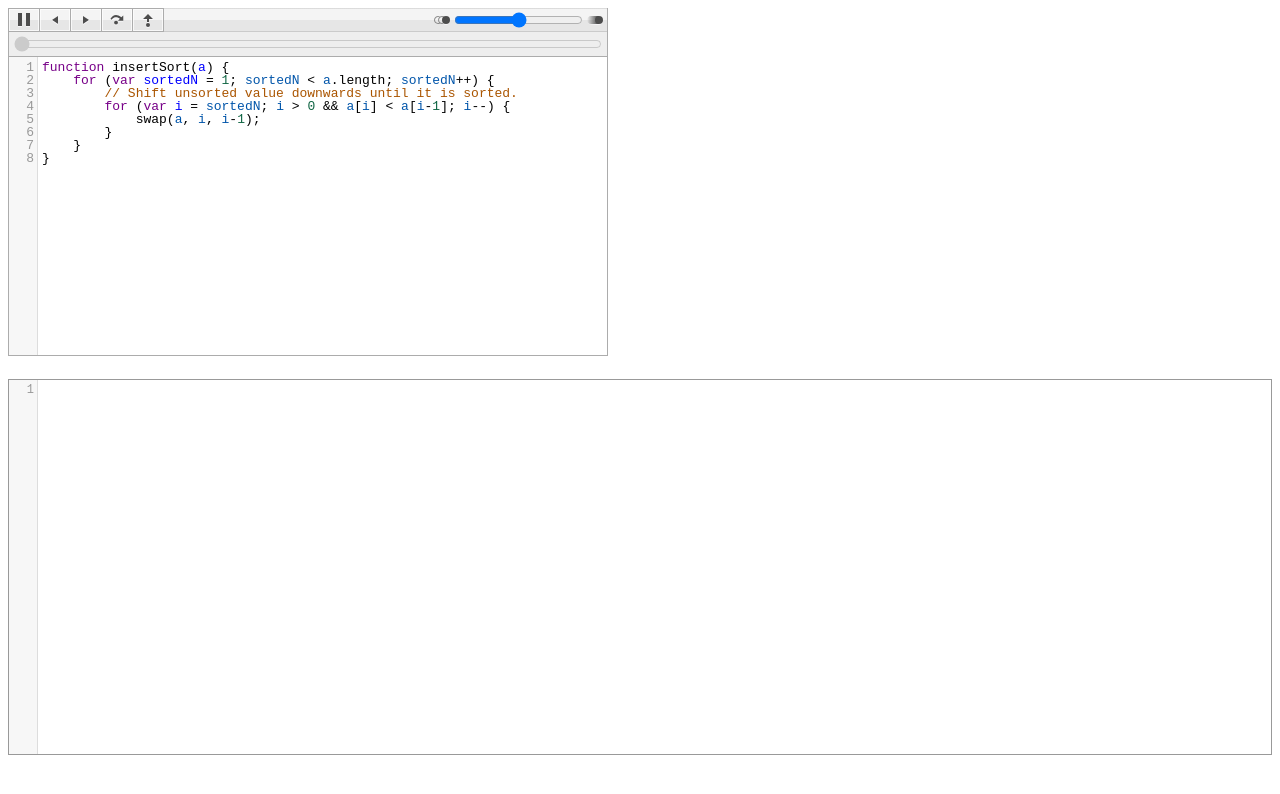
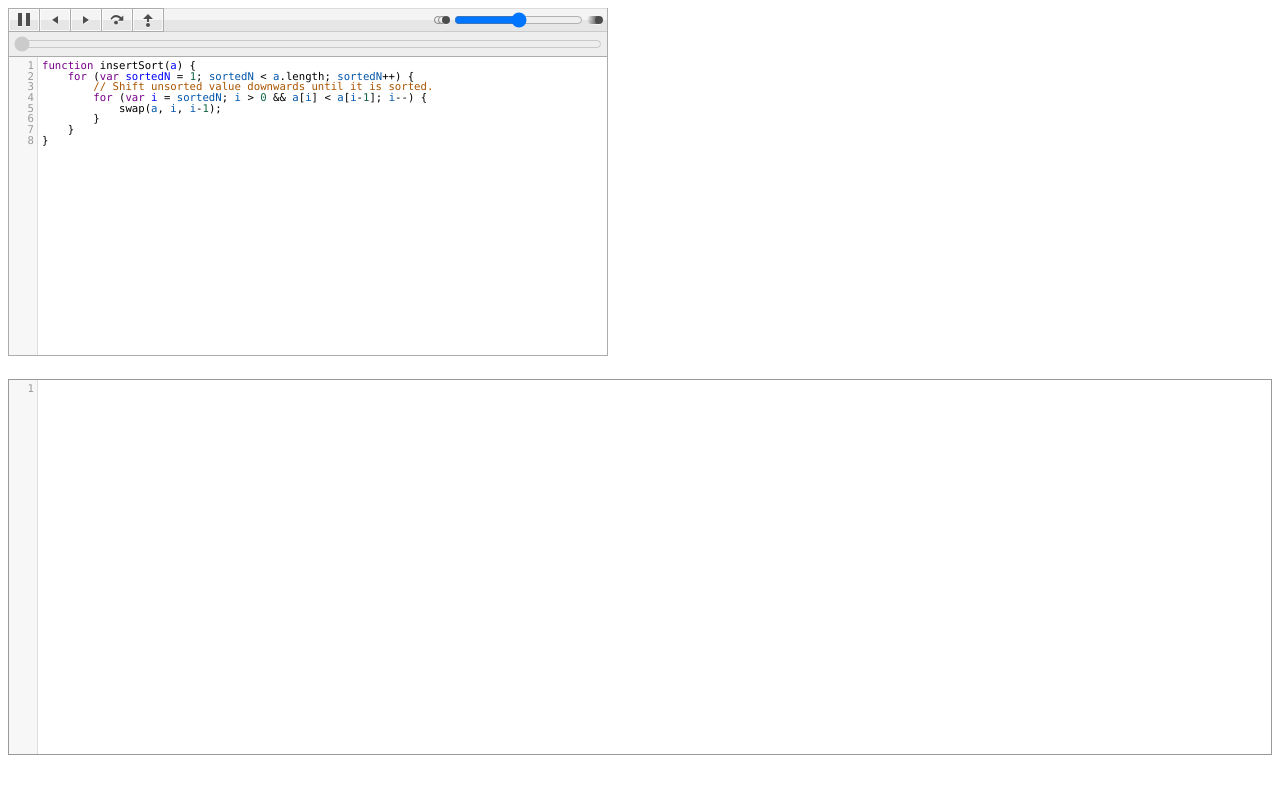
Before and after one commit to eiriklv/tailspin, a website: page examples/visualiser/visualiser.html in a window 1280 px wide. Drawn offline with Linux system fonts and the light colour scheme.

Commit message:
Smaller visualisation font size.

```diff
--- a/examples/visualiser/debugger.css
+++ b/examples/visualiser/debugger.css
@@ -18,13 +18,16 @@ body, html {
 #support .CodeMirror {
     margin-top: 0px;
     z-index: 2;
-    font-size: 9pt;
+    font-size: 8pt;
+    font-family: Menlo, monospace;
     width: 100%;
     height: 100%;
 }
 
 #debugger .CodeMirror {
     height: calc(100% - 48px);
+    font-size: 8pt;
+    font-family: Menlo, monospace;
 }
 
 #support {
```
